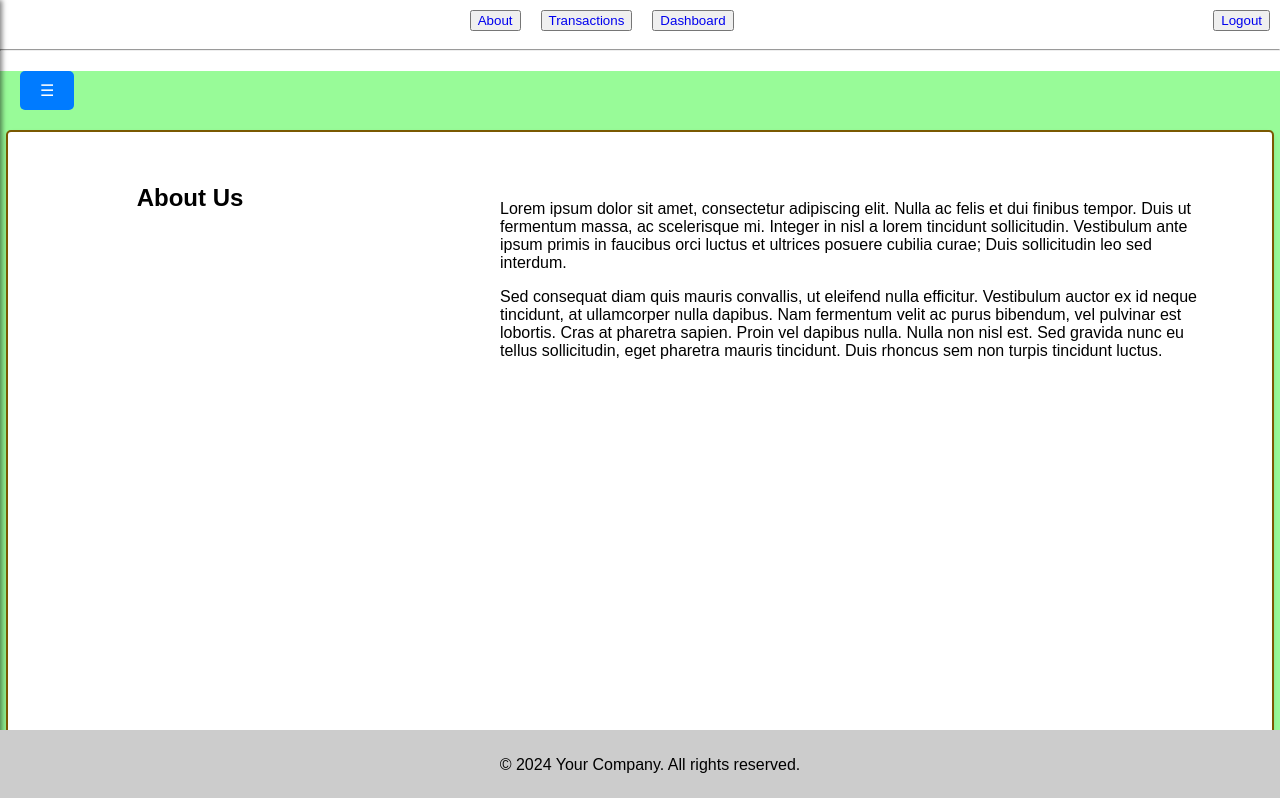
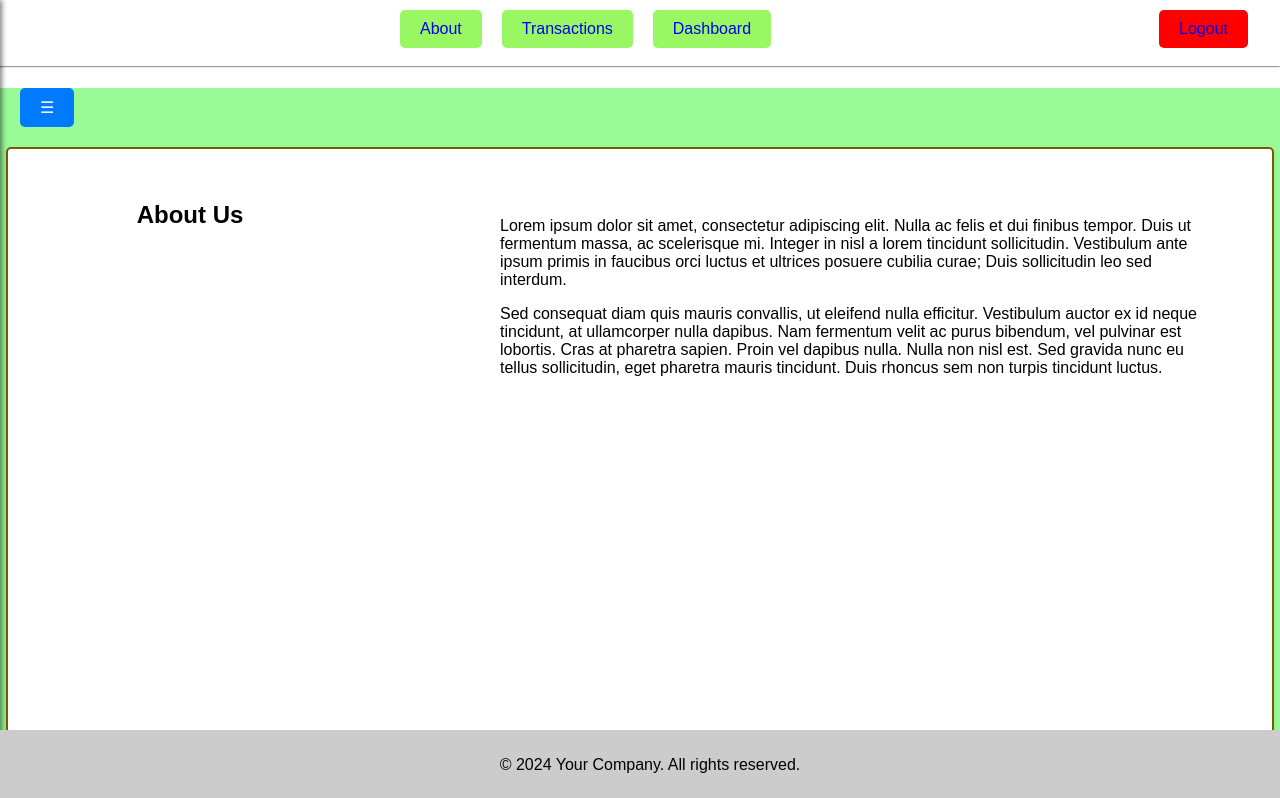
Before and after one commit to Suikyou/AR-Livestock, a React (Create React App) app in the folder src/: page /about in a window 1280 px wide. Shown: the top 798 px of the page. Built offline with nearby package versions, Linux system fonts and the light colour scheme; the HTML template or start-up script is replaced by a standard one.

Commit message:
Add files via upload

```diff
--- a/src/src/AnimatedSidebar.js
+++ b/src/src/AnimatedSidebar.js
@@ -15,11 +15,13 @@ const AnimatedSidebar = () => {
             </button>
             <div className={`sidebar ${isOpen ? 'open' : 'closed'}`}>
                 <button className="close-sidebar" onClick={toggleSidebar}>×</button>
-                <h2>Sidebar</h2>
+                <h2>Menu</h2>
                 <ul>
                     <li><a href="#home">Home</a></li>
-                    <li><a href="#services">Services</a></li>
-                    <li><a href="#contact">Contact</a></li>
+                    <li><a href="#services">Dashboard</a></li>
+                    <li><a href="#contact">Contact Us</a></li>
+                    <li><a href="#contact">Transaction</a></li>
+                    <li><a href="#contact">About</a></li>
                 </ul>
             </div>
         </div>
--- a/src/src/CSS/HomePage.css
+++ b/src/src/CSS/HomePage.css
@@ -24,7 +24,6 @@
 .home-card-right,
 .home-card-left {
   width: calc(50% - 5px);
-  padding: 0 5px;
   display: flex;
   align-items: center;
 }
@@ -32,6 +31,7 @@
 .home-card-right {
   text-align: right;
   margin-left: auto;
+
 }
 
 .home-card-image {
@@ -56,6 +56,7 @@
   object-fit: cover;
   display: block;
   margin-left: auto;
+
 }
 
 .home-card-text1 {
@@ -68,3 +69,9 @@
   margin-right: 10px;
   font-size: 16px;
 }
+
+.home-card-container {
+  display: flex;
+  align-items: center;
+  justify-content: space-between;
+}
--- a/src/src/CSS/LoginPage.css
+++ b/src/src/CSS/LoginPage.css
@@ -2,7 +2,7 @@
   display: flex;
   justify-content: center;
   align-items: center;
-  height: calc(100vh - 160px);
+  height: calc(100vh - 150px);
   position: relative;
 }
 
@@ -23,7 +23,7 @@
 }
 
 .login-form button {
-  width: 60%;
+  width: 50%;
   padding: 10px;
   background-color: #007bff;
   color: #fff;
--- a/src/src/CSS/Navigation.css
+++ b/src/src/CSS/Navigation.css
@@ -11,7 +11,7 @@
   flex-direction: row;
   align-items: center;
   justify-content: space-between;
-  width: 100%;
+  width: 95%;
   padding: 10px 20px;
 }
 
@@ -38,8 +38,41 @@
 .back-button,
 .about-button,
 .transactions-button,
-.dashboard-button,
+.dashboard-button {
+  background-color: #9AF764;
+  color: black;
+  padding: 10px 20px;
+  border: none;
+  border-radius: 5px;
+  cursor: pointer;
+  font-size: 16px;
+}
+
+.back-button,
+.about-button,
+.transactions-button,
+.dashboard-button {
+  margin-right: 20px;
+}
+
 .logout-button {
-  color: #000;
-  margin: 0 10px;
+  background-color: rgb(255, 0, 0);
+  color: black;
+  padding: 10px 20px;
+  border: none;
+  border-radius: 5px;
+  cursor: pointer;
+  font-size: 16px;
 }
+
+.logout-button:hover {
+  background-color: rgb(255 127 127);
+}
+
+.login-button:hover,
+.back-button:hover,
+.about-button:hover,
+.transactions-button:hover,
+.dashboard-button:hover {
+  background-color: lightgreen;
+}
--- a/src/src/HomePage.js
+++ b/src/src/HomePage.js
@@ -13,21 +13,33 @@ function HomePage() {
       <br></br>
 
       <div className="home-container-two">
+        <div className="home-card-container">
           <div className="home-card-left">
+            <div className="home-card-image-container">
               <img src="background1.jpeg" alt="Home Card Left" className="home-card-image-small1" />
-          <div> <h3>Title</h3>
+            </div>
+            <div className="home-card-text-container">
+              <h3>Title</h3>
               <h1>Description</h1>
               <p className="home-card-text1">Left Text</p>
             </div>
           </div>
+        </div>
 
+        <br></br>
+        <br></br>
+
+        <div className="home-card-container">
           <div className="home-card-right">
-        <div>
+            <div className="home-card-text-container">
               <h3>Title</h3>
               <h1>Description</h1>
               <p className="home-card-text2">Quality</p>
             </div>
+            <div className="home-card-image-container">
               <img src="background1.jpeg" alt="Home Card Right" className="home-card-image-small2" />
+            </div>
+          </div>
         </div>
       </div>
     </div>
--- a/src/src/LoginPage.js
+++ b/src/src/LoginPage.js
@@ -29,6 +29,8 @@ const LoginPage = () => {
           />
           <button onClick={handleLogin}>Login</button>
           <p>Forgot your password? Click <a href="#">here</a>.</p>
+
+          <button onClick={handleLogin}>Be a Seller</button>
         </div>
       </div>
 
```
Lines whose indentation alone changed are shown as unchanged.
